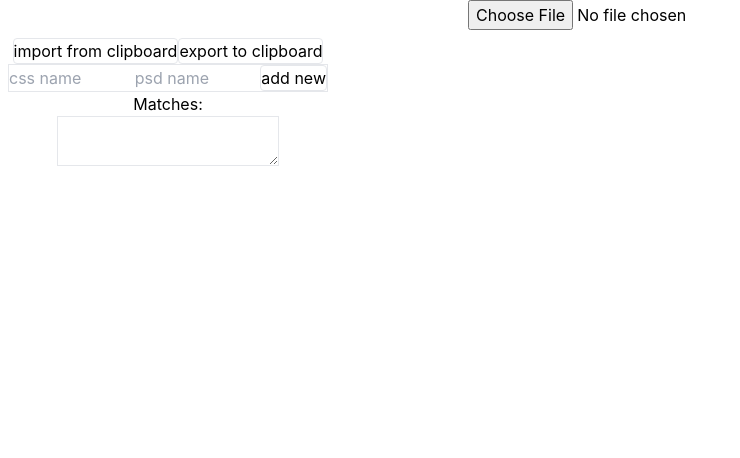
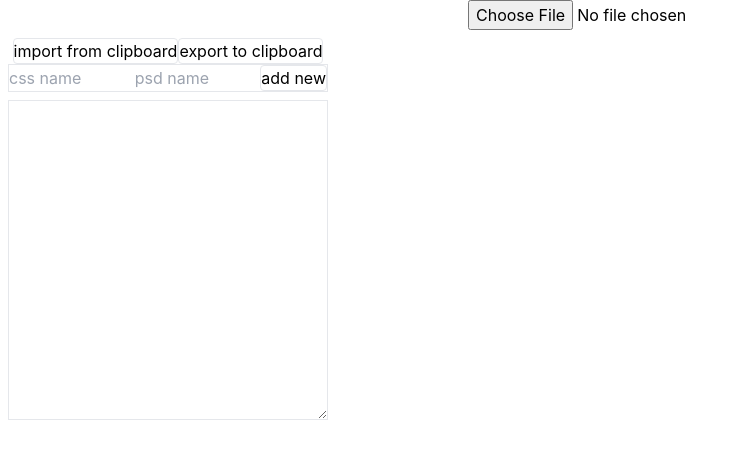
Before and after one commit to pseudoacacial/psd-online, a React (Vite) app: page / in a window 1280 px wide. Shown: the top 458 px of the page, without its empty margins (0-740 px from the left). Built offline with nearby package versions, Linux system fonts and the light colour scheme.

Commit message:
artboard prefix

```diff
--- a/src/App.tsx
+++ b/src/App.tsx
@@ -16,7 +16,6 @@ const App = () => {
       <div className="w-full flex overflow-hidden gap-2 p-2">
         <div className="flex-column">
           <QueryList></QueryList>
-          <Matches></Matches>
           <CssResult></CssResult>
         </div>
 
--- a/src/components/CssResult/CssResult.tsx
+++ b/src/components/CssResult/CssResult.tsx
@@ -13,6 +13,8 @@ export const CssResult = () => {
   const [CssResult, setCssResult] = useState("")
 
   const groupNameRegex = /(\d+x\d+)/
+
+  const prefix = ".b"
 
   const getMatchCss = (match: Match) => {
     const query = queries.find(query => query.id === match.selectorId)
@@ -97,7 +99,9 @@ export const CssResult = () => {
     let cssResult = ""
     for (const [key, value] of Object.entries(groupMatchesByArtboard())) {
       cssResult +=
-        `${key} {\n` + value.map(match => getMatchCss(match)).join("") + "}\n"
+        `${prefix}${key} {\n` +
+        value.map(match => getMatchCss(match)).join("") +
+        "}\n"
     }
     setCssResult(cssResult)
     // artboards.map(),
@@ -105,8 +109,8 @@ export const CssResult = () => {
     // setCssResult(matches.map(match => getMatchCss(match)).join("\n"))
   }, [matches])
   return (
-    <div className="CssResult">
-      <textarea className="border" value={CssResult}></textarea>
+    <div className="CssResult my-2">
+      <textarea className="border w-full h-80" value={CssResult}></textarea>
     </div>
   )
 }
```
